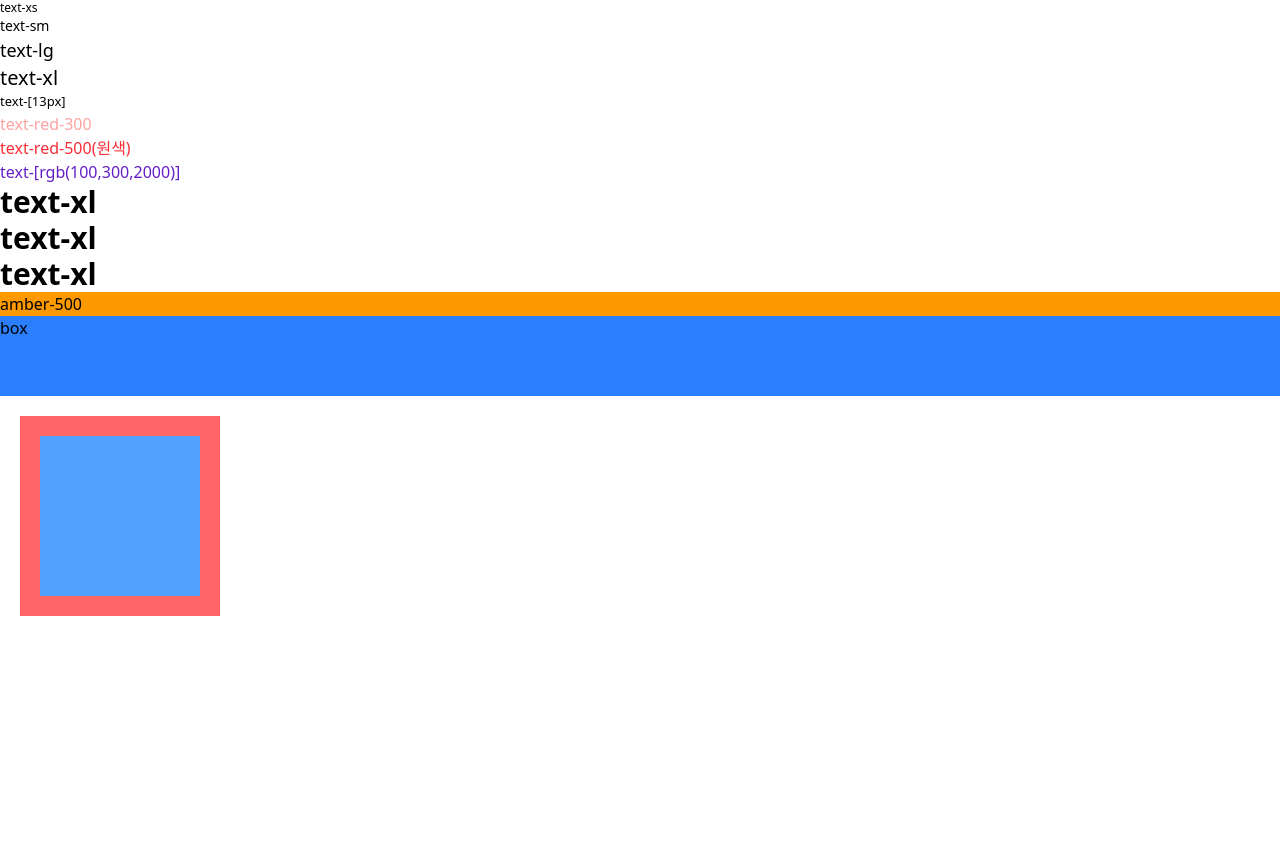
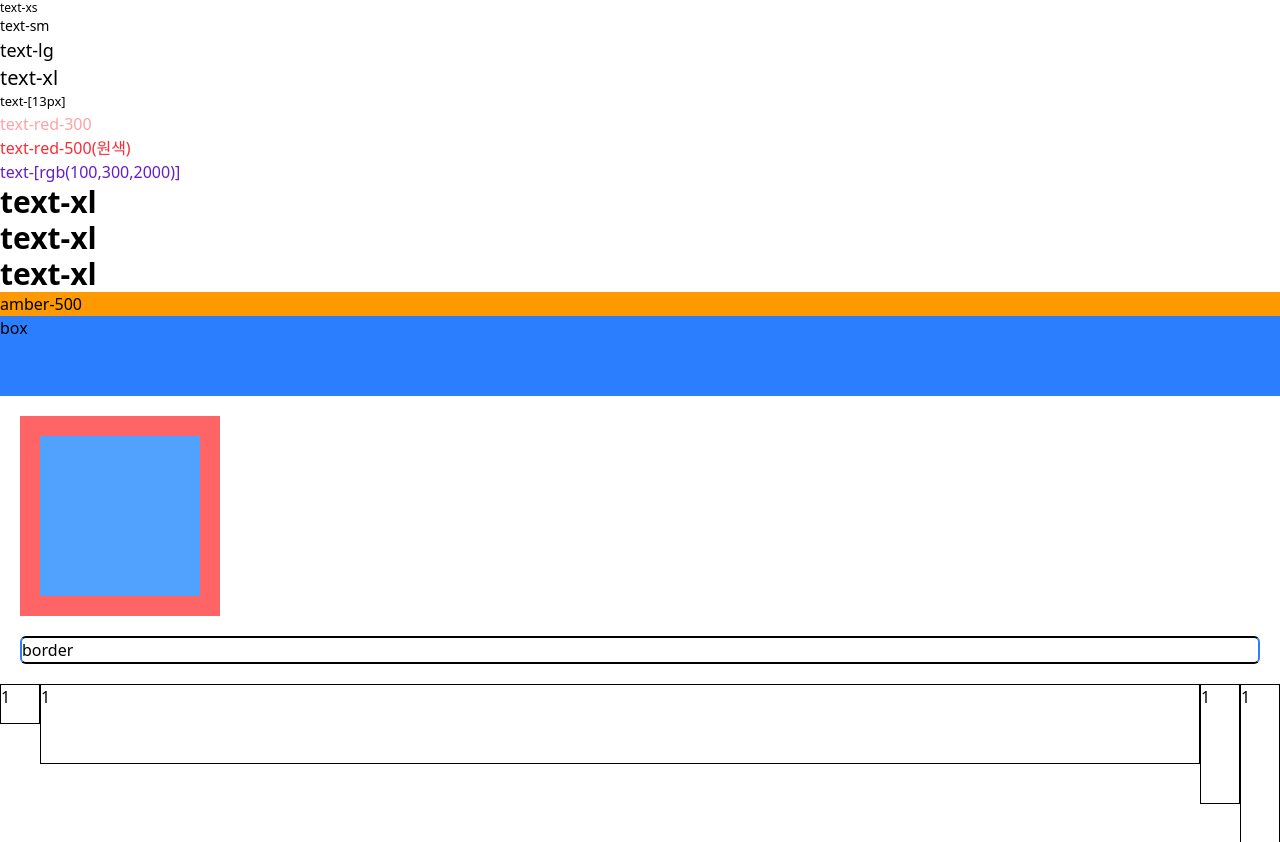
Before and after one commit to TofuMango/miniSNS, a React (Vite) app in the folder miniSNS/: page / in a window 1280 px wide. Before the commit the page ends 800 px from the top, so only its background shows below. Built offline with nearby package versions, Linux system fonts and the light colour scheme.

Commit message:
2.3 Tailwind CSS 핵심정리2

```diff
--- a/miniSNS/src/App.tsx
+++ b/miniSNS/src/App.tsx
@@ -24,9 +24,23 @@ function App() {
       {/* 3. 사이즈 */}
       <div className="h-20 w-full bg-blue-500">box</div>
 
-      {/* 4. 여백 - m: 바깥여백, p: 내부여백*/}
+      {/* 4. 여백 - m: 바깥여백, p: 내부여백 */}
       <div className="m-5 h-50 w-50 bg-red-400 px-5 py-5">
         <div className="h-full w-full bg-blue-400"></div>
+      </div>
+
+      {/* 5. 보더: 요소의 경계선 */}
+      <div className="m-5 rounded-md border-x-2 border-y-2 border-x-blue-500">
+        border
+      </div>
+
+      {/* 6. 플렉스 컨테이너 */}
+      <div className="flex flex-row items-start justify-evenly">
+        <div className="h-10 w-10 border">1</div>
+        {/* flex-1 최대한 넓게(남는자리중에서) */}
+        <div className="h-20 w-10 flex-1 border">1</div>
+        <div className="h-30 w-10 border">1</div>
+        <div className="h-40 w-10 border">1</div>
       </div>
     </div>
   );
```
